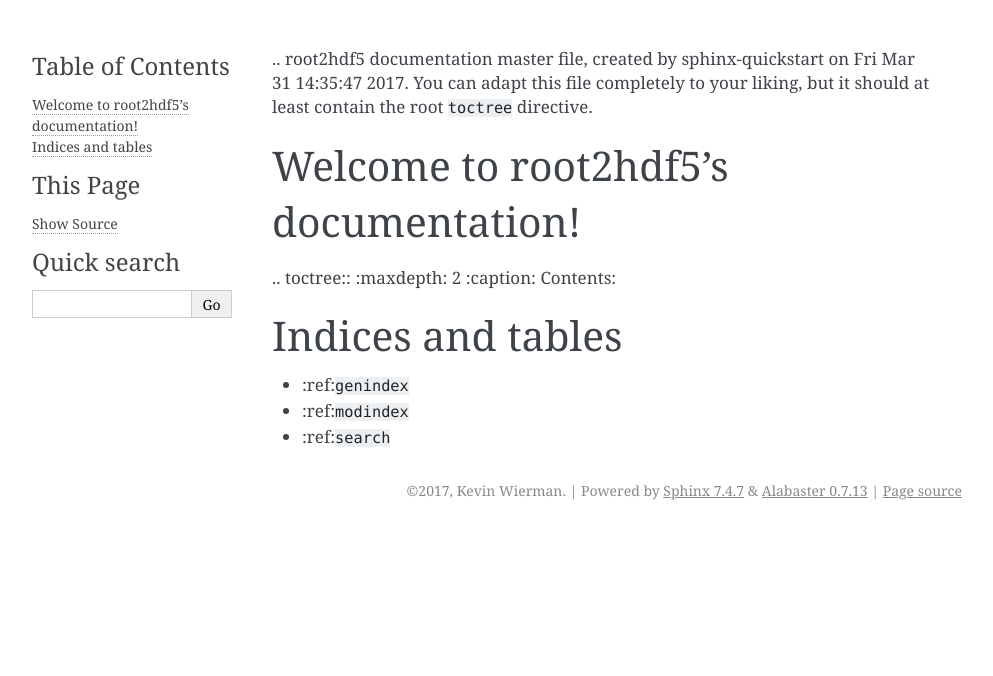
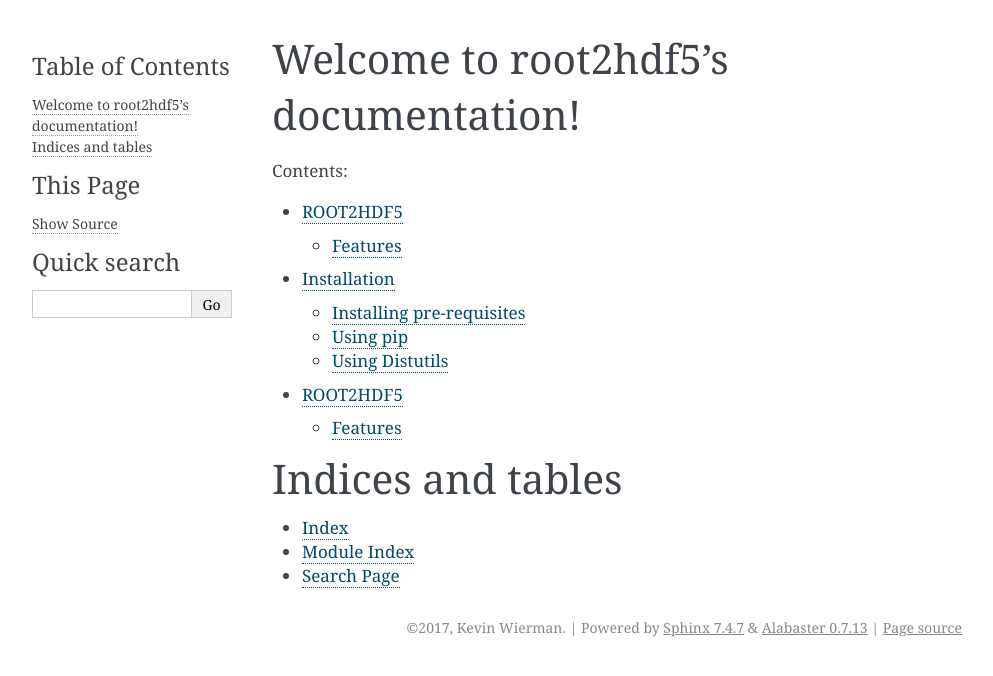
Before and after one commit to HEP-DL/root2hdf5, a Sphinx documentation site: the page built from docs/index.rst, in a window 1280 px wide. Shown: the top 676 px of the page, without its empty margins (148-1141 px from the left). Built offline with Sphinx 7.4.7, drawn with Linux system fonts in a browser that asks for light colours; some of the changed lines change nothing that is shown.

Commit message:
More documentation update

```diff
--- a/docs/conf.py
+++ b/docs/conf.py
@@ -1,7 +1,7 @@
 # -*- coding: utf-8 -*-
 #
 # root2hdf5 documentation build configuration file, created by
-# sphinx-quickstart on Fri Mar 31 14:35:47 2017.
+# sphinx-quickstart on Fri Mar 31 14:51:46 2017.
 #
 # This file is execfile()d with the current directory set to its
 # containing dir.
@@ -31,9 +31,6 @@
 # extensions coming with Sphinx (named 'sphinx.ext.*') or your custom
 # ones.
 extensions = ['sphinx.ext.autodoc',
-    'sphinx.ext.intersphinx',
-    'sphinx.ext.todo',
-    'sphinx.ext.coverage',
     'sphinx.ext.mathjax',
     'sphinx.ext.ifconfig',
     'sphinx.ext.viewcode']
@@ -44,14 +41,12 @@
 # The suffix(es) of source filenames.
 # You can specify multiple suffix as a list of string:
 #
-# source_suffix = ['.rst', '.md']
 from recommonmark.parser import CommonMarkParser
-
 source_parsers = {
     '.md': CommonMarkParser,
 }
 
-source_suffix = '.md'
+source_suffix = ['.rst', '.md']
 
 # The master toctree document.
 master_doc = 'index'
@@ -86,7 +81,7 @@
 pygments_style = 'sphinx'
 
 # If true, `todo` and `todoList` produce output, else they produce nothing.
-todo_include_todos = True
+todo_include_todos = False
 
 
 # -- Options for HTML output ----------------------------------------------
@@ -163,9 +158,3 @@
      author, 'root2hdf5', 'One line description of project.',
      'Miscellaneous'),
 ]
-
-
-
-
-# Example configuration for intersphinx: refer to the Python standard library.
-intersphinx_mapping = {'https://docs.python.org/': None}
--- a/docs/index.md
+++ b/docs/index.rst
@@ -1,5 +1,5 @@
 .. root2hdf5 documentation master file, created by
-   sphinx-quickstart on Fri Mar 31 14:35:47 2017.
+   sphinx-quickstart on Fri Mar 31 14:51:46 2017.
    You can adapt this file completely to your liking, but it should at least
    contain the root `toctree` directive.
 
@@ -10,6 +10,9 @@
    :maxdepth: 2
    :caption: Contents:
 
+   introduction
+   installation
+   usage
 
 
 Indices and tables
--- /dev/null
+++ b/docs/installation.md
@@ -0,0 +1,34 @@
+# Installation
+
+There are several options for deploying this software.
+
+## Installing pre-requisites
+
+The one major pre-requisite that needs to be installed is ROOT. Instructions can be found [here](https://root.cern.ch/downloading-root).
+
+Bear in mind that the
+
+### Plugins
+
+For LArCV files to HDF5 conversion, LArCV will need to be installed. Instructions can be found [here](https://github.com/LArbys/LArCV).
+
+
+
+
+## Using pip
+
+Pip can be used to install the package from github
+
+~~~ bash
+pip install git+https://http://github.com/HEP-DL/root2hdf5
+~~~
+
+## Using Distutils
+
+Similarly, the source code can be cloned and installed directly
+
+~~~ bash
+git clone https://http://github.com/HEP-DL/root2hdf5
+cd root2hdf5
+python setup.py install
+~~~
--- /dev/null
+++ b/docs/introduction.md
@@ -0,0 +1,27 @@
+# ROOT2HDF5
+
+[![Updates](https://pyup.io/repos/github/hep-dl/root2hdf5/shield.svg)](https://pyup.io/repos/github/hep-dl/root2hdf5/)
+[![Python 3](https://pyup.io/repos/github/hep-dl/root2hdf5/python-3-shield.svg)](https://pyup.io/repos/github/hep-dl/root2hdf5/)
+[![Build Status](https://travis-ci.org/HEP-DL/root2hdf5.svg?branch=master)](https://travis-ci.org/HEP-DL/root2hdf5)
+[![Documentation Status](https://readthedocs.org/projects/root2hdf5/badge/?version=latest)](https://root2hdf5.readthedocs.io/en/latest/?badge=latest)
+
+
+A Very Non-Generic ROOT File to HDF5 Converter
+
+
+* Free software: GNU General Public License v3
+* Documentation: https://root2hdf5.readthedocs.io.
+
+
+## Features
+
+
+Currently, this conversion only supports:
+
+* LArCV ROOT files to HDF5.
+
+  > NOTE: This requires both `ROOT` and `LArCV` to be installed. These are not managed by `pip`, and thus are not collected in `requirements.txt`.
+
+* ROOT Files with flat TTrees
+
+    * This assumes that data is stored in trees in the parent directory. The trees themselves must contain primitives or ntuples in the branches.
--- /dev/null
+++ b/docs/usage.md
@@ -0,0 +1,27 @@
+# ROOT2HDF5
+
+[![Updates](https://pyup.io/repos/github/hep-dl/root2hdf5/shield.svg)](https://pyup.io/repos/github/hep-dl/root2hdf5/)
+[![Python 3](https://pyup.io/repos/github/hep-dl/root2hdf5/python-3-shield.svg)](https://pyup.io/repos/github/hep-dl/root2hdf5/)
+[![Build Status](https://travis-ci.org/HEP-DL/root2hdf5.svg?branch=master)](https://travis-ci.org/HEP-DL/root2hdf5)
+[![Documentation Status](https://readthedocs.org/projects/root2hdf5/badge/?version=latest)](https://root2hdf5.readthedocs.io/en/latest/?badge=latest)
+
+
+A Very Non-Generic ROOT File to HDF5 Converter
+
+
+* Free software: GNU General Public License v3
+* Documentation: https://root2hdf5.readthedocs.io.
+
+
+## Features
+
+
+Currently, this conversion only supports:
+
+* LArCV ROOT files to HDF5.
+
+  > NOTE: This requires both `ROOT` and `LArCV` to be installed. These are not managed by `pip`, and thus are not collected in `requirements.txt`.
+
+* ROOT Files with flat TTrees
+
+    * This assumes that data is stored in trees in the parent directory. The trees themselves must contain primitives or ntuples in the branches.
```
Also changed, not shown: 1 other file.
